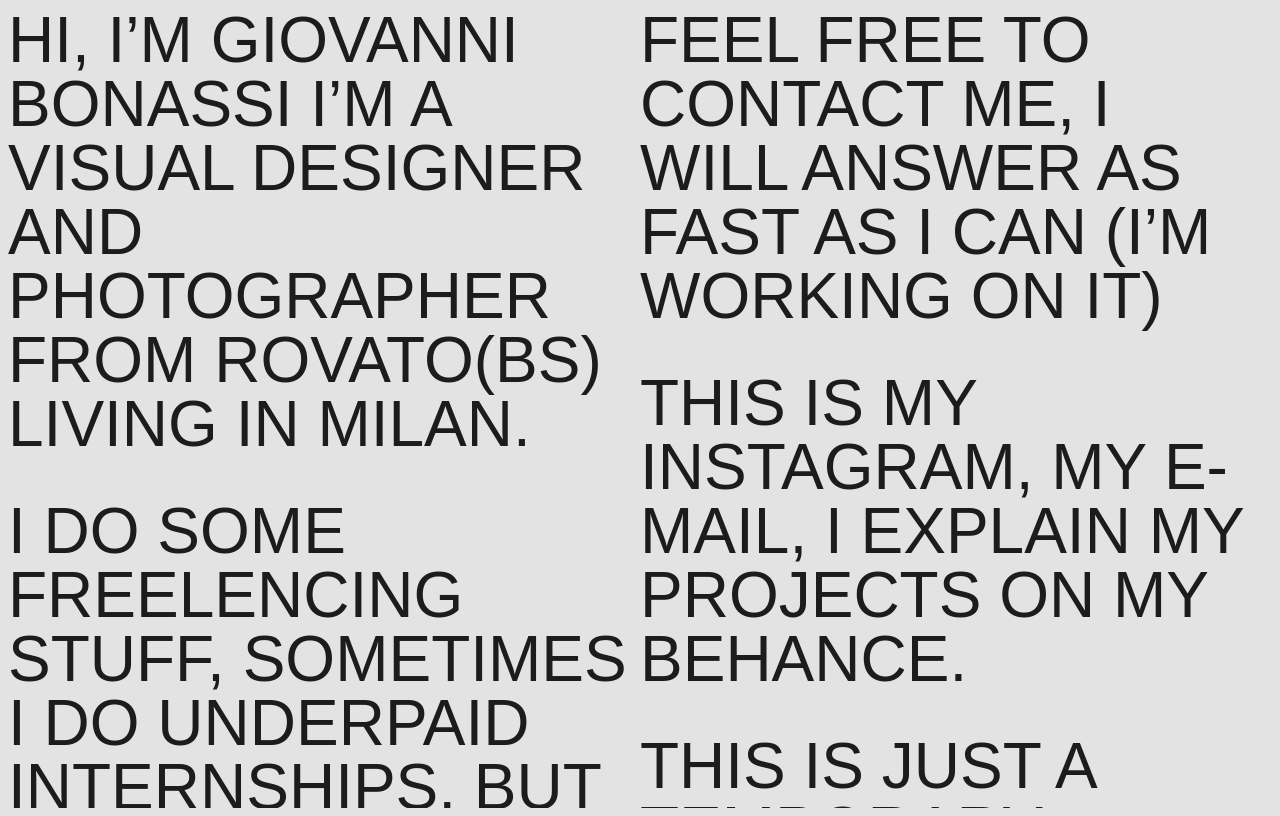
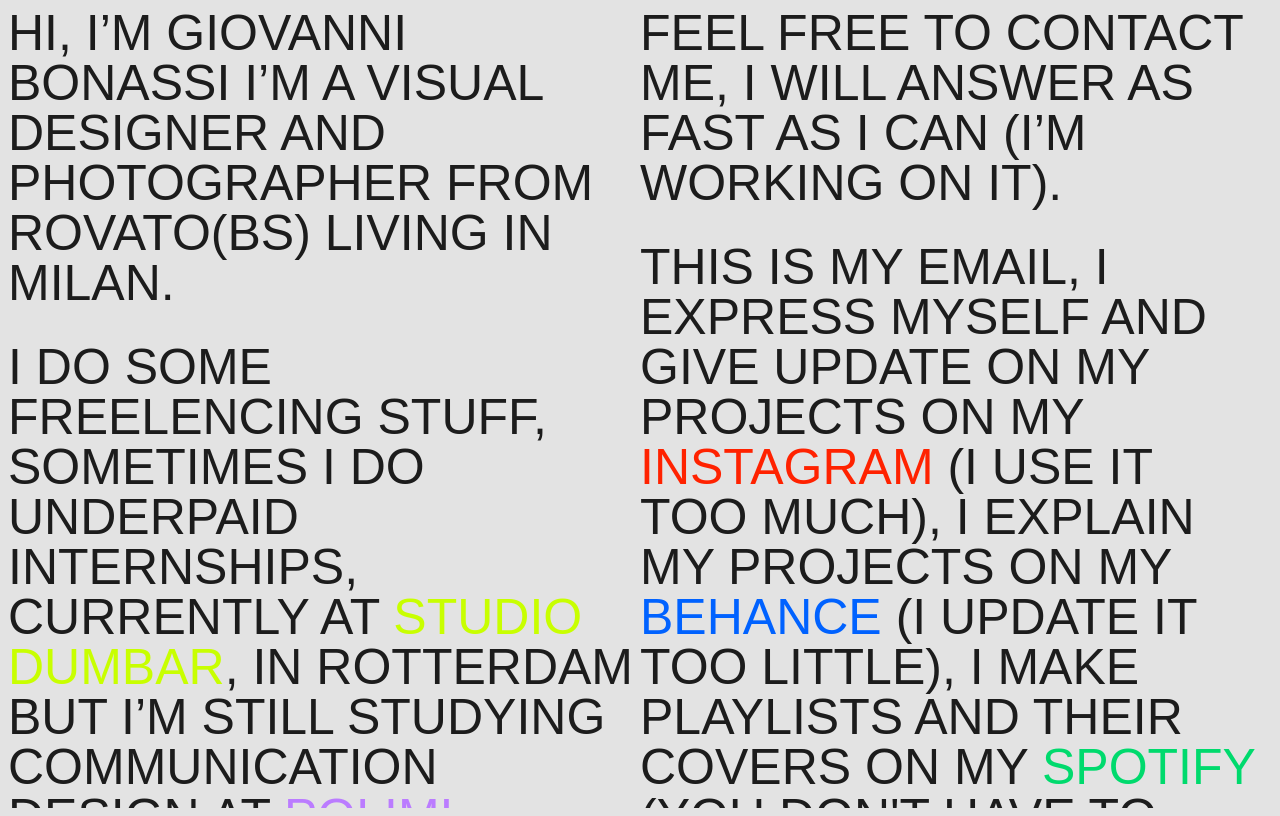
Before and after one commit to gionasssi/gionasssi, a plain HTML site: page index.html in a window 1280 px wide. Drawn offline with Linux system fonts and the light colour scheme.

Commit message:
due colonne e colori

```diff
--- a/index.html
+++ b/index.html
@@ -15,8 +15,9 @@ FROM ROVATO(BS) LIVING IN MILAN.
 <h1>
 I DO SOME FREELENCING STUFF,
 SOMETIMES I DO UNDERPAID INTERNSHIPS,
+CURRENTLY AT <a href="https://studiodumbar.com/" style="color: #c8ff00">STUDIO DUMBAR</a>, IN ROTTERDAM
 BUT I’M STILL STUDYING
-COMMUNICATION DESIGN AT POLIMI.
+COMMUNICATION DESIGN AT <a href="https://www.polimi.it/" style="color: #bb7cff">POLIMI</a>.
 </h1>
 <h1>
 I LIKE STORIES, STRONG IDENTITIES,
@@ -37,11 +38,13 @@ JUGGLING, FRISBEE AND PING PONG.
             <h1>
 FEEL FREE TO CONTACT ME,
 I WILL ANSWER AS FAST AS I CAN
-(I’M WORKING ON IT)
+(I’M WORKING ON IT).
             </h1>
 <h1>
-THIS IS MY INSTAGRAM, MY E-MAIL,
-I EXPLAIN MY PROJECTS ON MY BEHANCE.
+THIS IS MY EMAIL, I EXPRESS MYSELF AND GIVE UPDATE
+ON MY PROJECTS ON MY <a href="https://www.instagram.com/gionasssi" style="color: #ff2200">INSTAGRAM</a> (I USE IT TOO MUCH),
+I EXPLAIN MY PROJECTS ON MY <a href="https://www.behance.net/giovannibo7f52" style="color: #0062ff">BEHANCE</a> (I UPDATE IT TOO LITTLE),
+I MAKE PLAYLISTS AND THEIR COVERS ON MY <a href="https://open.spotify.com/user/1177454991?si=367dc691a286429d" style="color: #00da6d">SPOTIFY</a> (YOU DON'T HAVE TO REALLY LISTEN TO THEM).
 </h1>
 <h1>
 THIS IS JUST A TEMPORARY LANDING
--- a/style.css
+++ b/style.css
@@ -4,7 +4,7 @@ body {
 
 h1 {
     font-family: sans-serif;
-    font-size: 64px;
+    font-size: 50px;
     font-weight: 500;
     line-height: 1;
     color: #1c1c1c;
@@ -14,6 +14,7 @@ h1 {
 
   .container{
     display: flex;
+    overflow: auto;
 
   }
 
@@ -30,3 +31,26 @@ h1 {
     overflow: scroll;
     line-height: 300px;
   }
+
+  a:link {
+    background-color: transparent;
+    text-decoration: none;
+  }
+
+  a:visited {
+    color: rgb(38, 0, 255);
+    background-color: transparent;
+    text-decoration: none;
+  }
+
+  a:hover {
+    color: red;
+    background-color: transparent;
+    text-decoration: underline;
+  }
+
+  a:active {
+    color: yellow;
+    background-color: transparent;
+    text-decoration: underline;
+  }
```
